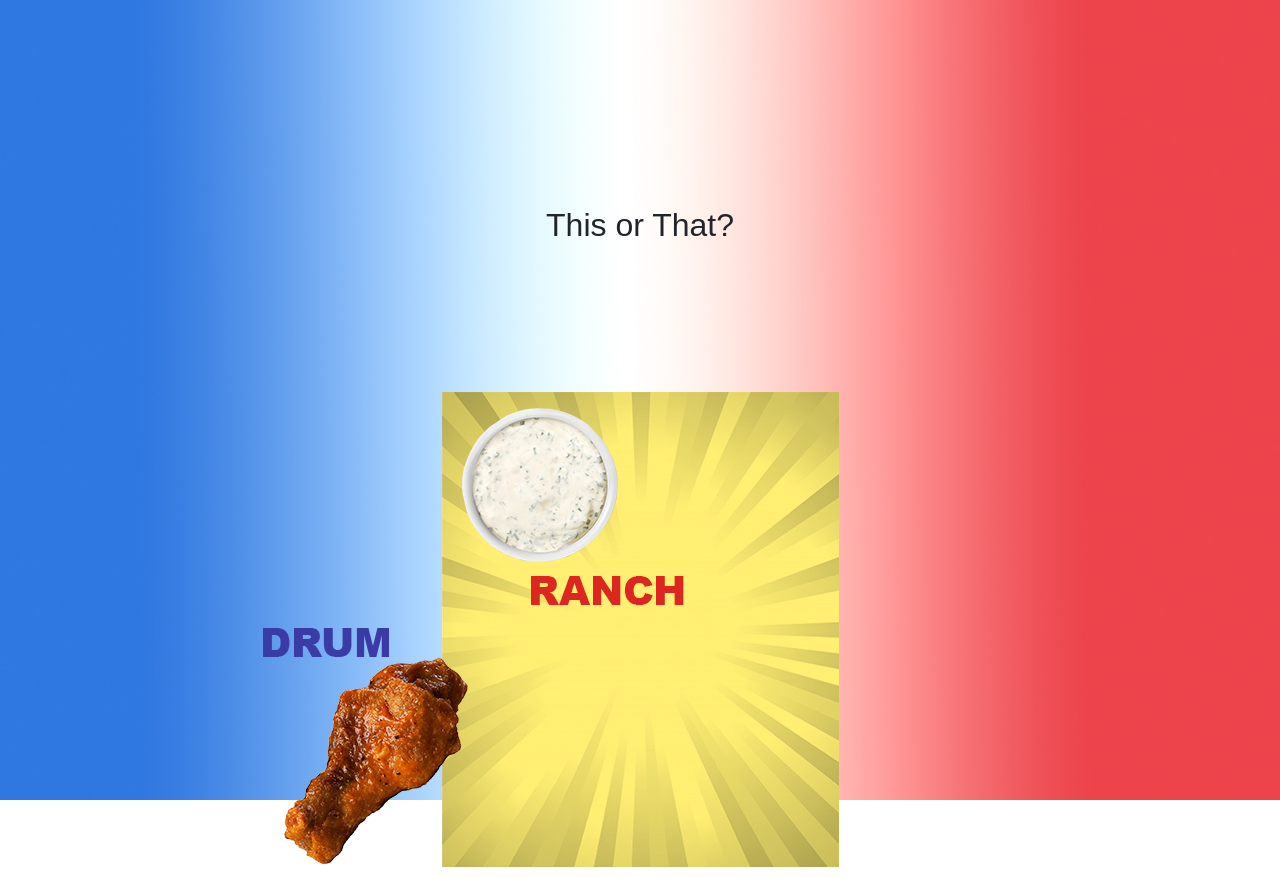
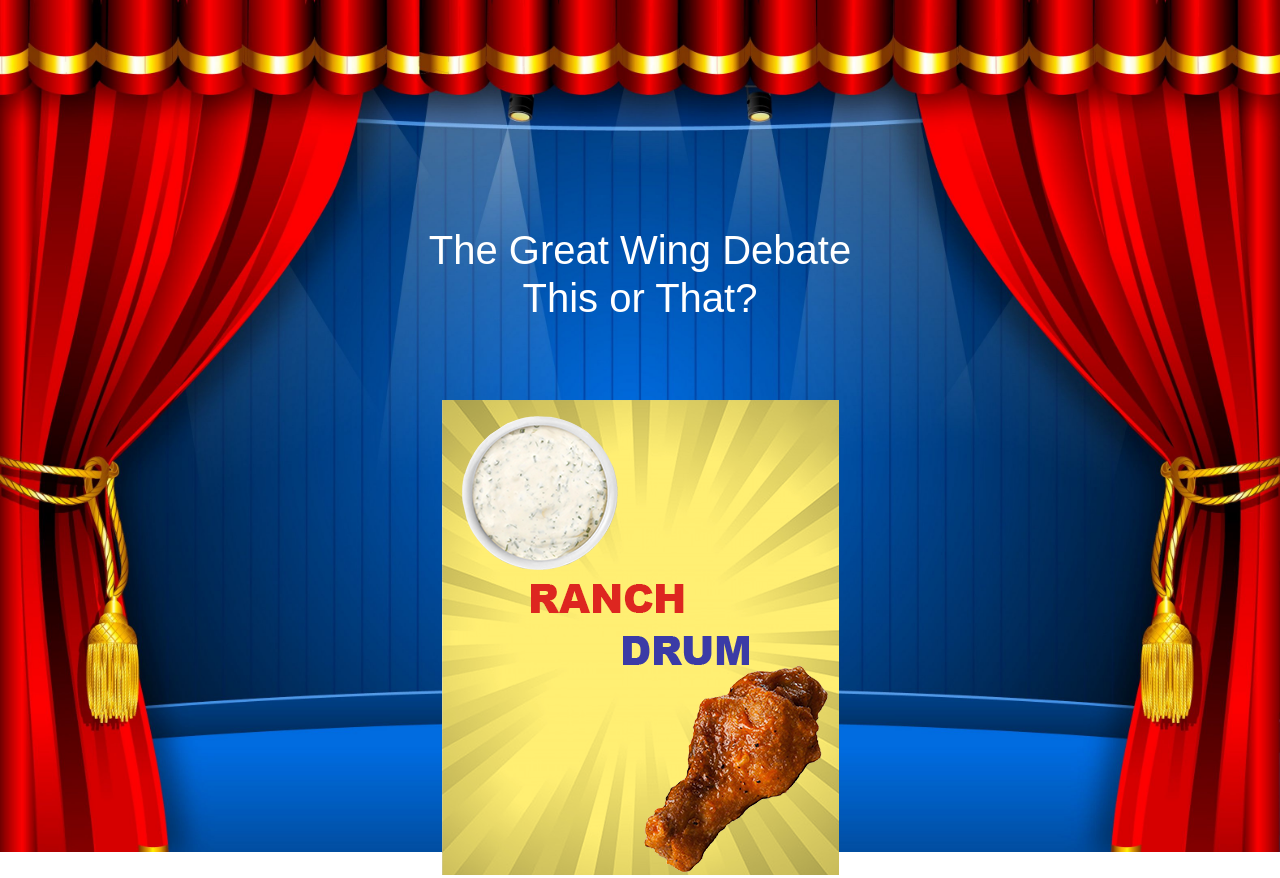
Before and after one commit to thuycnguyen/uclax_wcib_week_7, a website: page index.html in a window 1280 px wide. Shown: the top 878 px of the page. Drawn offline with nearby package versions, Linux system fonts and the light colour scheme; files that its build step writes are made by us from their sources; a web font is replaced by a local one.

Commit message:
Second commit - path update

```diff
--- a/css/styles.scss
+++ b/css/styles.scss
@@ -1,22 +1,24 @@
 body {
-	background: url('../images/wingbackground.jpg');
+	background: url('../images/background.jpg');
 	background-repeat: no-repeat;
 	background-size: cover;
 	width: 100%;
   position: absolute;
 	font-family: 'Goblin One', sans-serif;
 	font-weight: bold;
-	font-size: 200px;
+	font-size: 40px;
+	color: #fff;
 }
 
 h2 {
-	margin-top: 50px;
+	font-size: 40px;
+	margin-top: 70px;
 	padding: 140px;
 }
 
 .img-container {
 	position: relative;
-	top: 0;
+	top: -70px;
 	left: 0;
 }
 
@@ -29,8 +31,9 @@ h2 {
  .wing {
 	position: absolute;
 	top: 0;
-	left:0;
+	left: 360px;
 	}
+
 
 .btn.btn-primary{
  font-family: sans-serif;
--- a/index.html
+++ b/index.html
@@ -25,11 +25,11 @@
 
         <link href="https://fonts.googleapis.com/css2?family=Goblin+One&display=swap" rel="stylesheet">
         <link rel="stylesheet" href="css/bootstrap.min.css">
-        <link rel="stylesheet" href="styles.css">
+        <link rel="stylesheet" href="css/styles.css">
 
         <script src="https://ajax.googleapis.com/ajax/libs/jquery/3.4.1/jquery.min.js"></script>
         <script src="js/bootstrap.min.js"></script>
-        <script src="scripts.js"></script>
+        <script src="js/scripts.js" defer></script>
       </head>
 
       <body class="text-center">
@@ -37,10 +37,10 @@
             <div class="container">
               <div class="row">
                 <div class="col-md">
-                  <h2>This or That?</h2>
+                  <h2>The Great Wing Debate<br>This or That?</h2>
 
                   <div class="img-container">
-                    <img src="images/ranch.png" alt="Your choice of sauce" id="my_bd" class="sauce img-fluid">
+                    <img src="images/ranch.png" alt="Your choice of sauce" id="my_bg" class="sauce img-fluid">
                     <img src="images/drum.png" alt="Your choice of wing" id="my_image" class="wing img-fluid">
                   </div>
 
--- a/js/scripts.js
+++ b/js/scripts.js
@@ -22,10 +22,10 @@ jQuery(function() {
 	$('#edit_bg').click(function () {
 
 		if (change_bg == false) {change_bg = true;
-				$('#my_bg').attr('src','images/ranch.png');
+				$('#my_bg').attr('src','images/bluecheese.png');
 		} else {
 			change_bg = false;
-			  $('#my_bg').attr('src','images/bluecheese.png');
+			  $('#my_bg').attr('src','images/ranch.png');
 		}
 	});
 });
```
Also changed, not shown: css/styles.css, favicon.ico (added), images/background.jpg (added), images/wingbackground.jpg (deleted).
